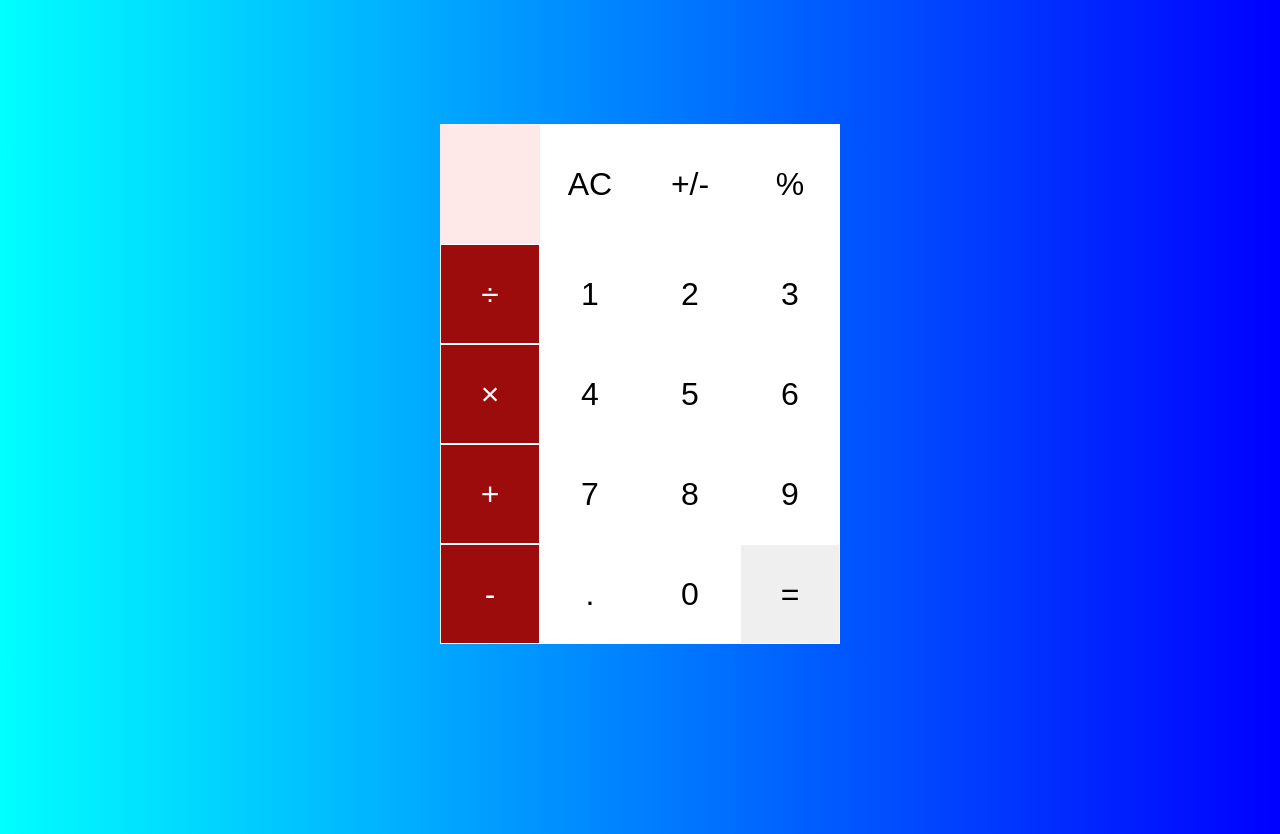
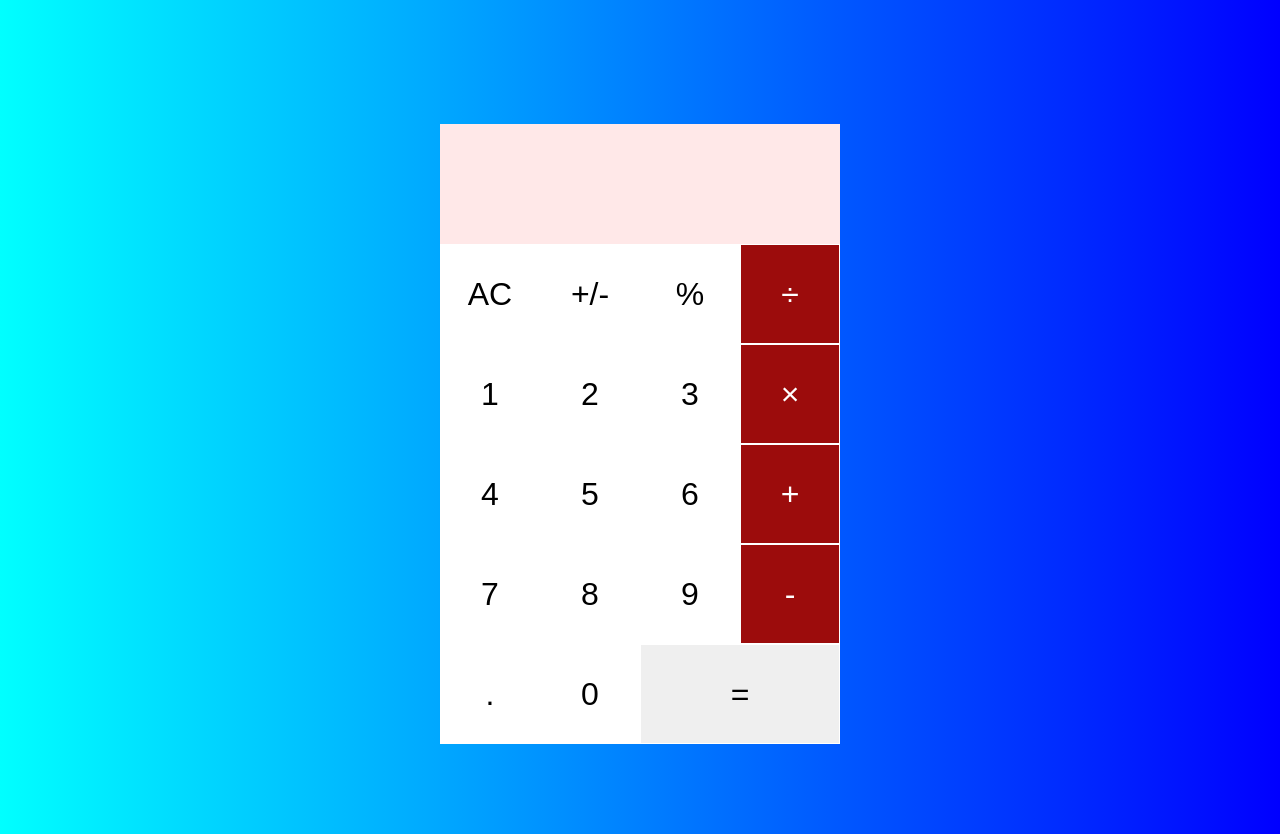
Before and after one commit to shivamyth/Calculator, a plain HTML site: page index.html in a window 1280 px wide. Shown: the part 106-940 px from the top of the page. Drawn offline with Linux system fonts and the light colour scheme.

Commit message:
Design-fixed

```diff
--- a/styles.css
+++ b/styles.css
@@ -54,6 +54,7 @@ h1{
 
 
 #output {
+  grid-column: 1/-1;
   background-color: #ffe8e8;
   display: flex;
   align-items: flex-end;
@@ -63,3 +64,7 @@ h1{
   word-wrap: break-word;
   word-break: break-all;
 }
+
+.span-two{
+  grid-column: span 2;
+}
```
